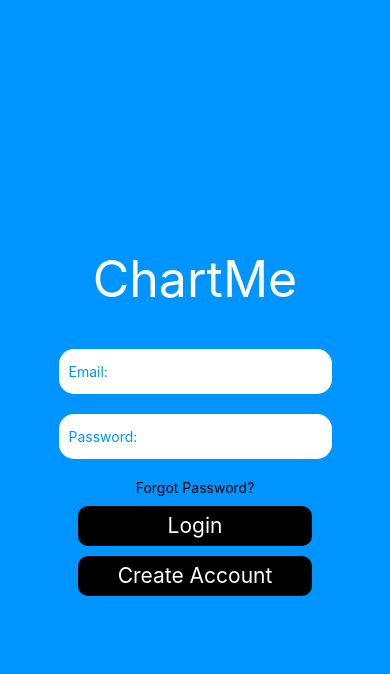
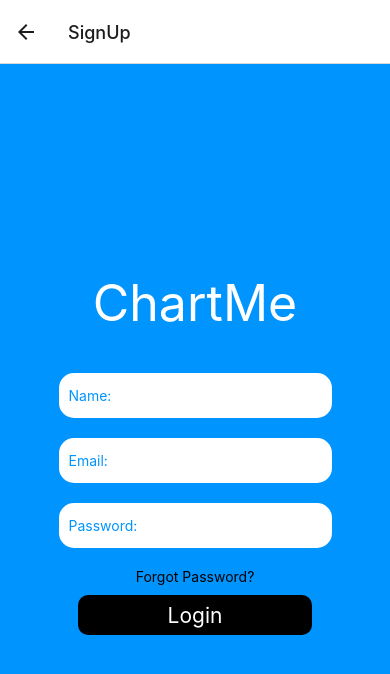
Before and after one commit to YohannTKuruvila/ChartMe, a React Native app: screen /SignUp in a window 390 px wide. Shown: the top 674 px of the page. Built offline with nearby package versions, Linux system fonts and the light colour scheme.

Commit message:
sign up page added, need to add more info still

```diff
--- a/App.js
+++ b/App.js
@@ -6,6 +6,7 @@ import Home from "./components/Home";
 import Record from "./components/Record";
 import RecordOptions from "./components/RecordOptions";
 import { createNativeStackNavigator } from "@react-navigation/native-stack";
+import SignUp from "./components/Signup";
 const Stack = createNativeStackNavigator();
 
 class App extends Component {
@@ -19,6 +20,7 @@ class App extends Component {
             options={{ headerShown: false }}
           />
           <Stack.Screen name="Home" component={Home} />
+          <Stack.Screen name="SignUp" component={SignUp} />
           <Stack.Screen name="Record" component={Record} />
           <Stack.Screen name="RecordOptions" component={RecordOptions} />
         </Stack.Navigator>
--- /dev/null
+++ b/components/SignUp.js
@@ -0,0 +1,106 @@
+import { StatusBar } from "expo-status-bar";
+import { React, Component, useState } from "react";
+import {
+  StyleSheet,
+  Text,
+  TextInput,
+  View,
+  TouchableOpacity,
+} from "react-native";
+
+const SignUp = ({ navigation }) => {
+  const [email, setEmail] = useState("");
+  const [password, setPassword] = useState("");
+
+  return (
+    <View style={styles.container}>
+      <View>
+        <Text style={styles.titleText}>ChartMe</Text>
+      </View>
+      <View style={styles.inputView}>
+        <TextInput
+          style={styles.TextInput}
+          placeholder="Name:"
+          placeholderTextColor="#0094FF"
+          onChangeText={(email) => setEmail(email)}
+        />
+      </View>
+
+      <View style={styles.inputView}>
+        <TextInput
+          style={styles.TextInput}
+          placeholder="Email:"
+          placeholderTextColor="#0094FF"
+          onChangeText={(email) => setEmail(email)}
+        />
+      </View>
+
+      <View style={styles.inputView}>
+        <TextInput
+          style={styles.TextInput}
+          placeholder="Password:"
+          placeholderTextColor="#0094FF"
+          secureTextEntry={true}
+          onChangeText={(password) => setPassword(password)}
+        />
+      </View>
+
+      <TouchableOpacity>
+        <Text style={styles.btn_forgot}>Forgot Password?</Text>
+      </TouchableOpacity>
+
+      <TouchableOpacity
+        style={styles.loginBtn}
+        onPress={() => navigation.navigate("Submit")}
+      >
+        <Text style={styles.loginText}>Login</Text>
+      </TouchableOpacity>
+    </View>
+  );
+};
+
+const styles = StyleSheet.create({
+  container: {
+    flex: 1,
+    backgroundColor: "#0094FF",
+    alignItems: "center",
+    justifyContent: "center",
+  },
+  btn_forgot: {},
+  titleText: {
+    fontSize: 50,
+    color: "white",
+    justifyContent: "center",
+    marginBottom: 40,
+  },
+  inputView: {
+    backgroundColor: "#FFFFFF",
+    borderRadius: 15,
+    width: "70%",
+    height: 45,
+    marginBottom: 20,
+    // alignItems: "center",
+  },
+  TextInput: {
+    height: 40,
+    width: "100%",
+    flex: 1,
+    padding: 10,
+    alignItems: "center",
+  },
+  loginBtn: {
+    width: "60%",
+    backgroundColor: "black",
+    borderRadius: 10,
+    height: 40,
+    alignItems: "center",
+    justifyContent: "center",
+    marginTop: 10,
+  },
+  loginText: {
+    fontSize: 21,
+    color: "white",
+  },
+});
+
+export default SignUp;
```
